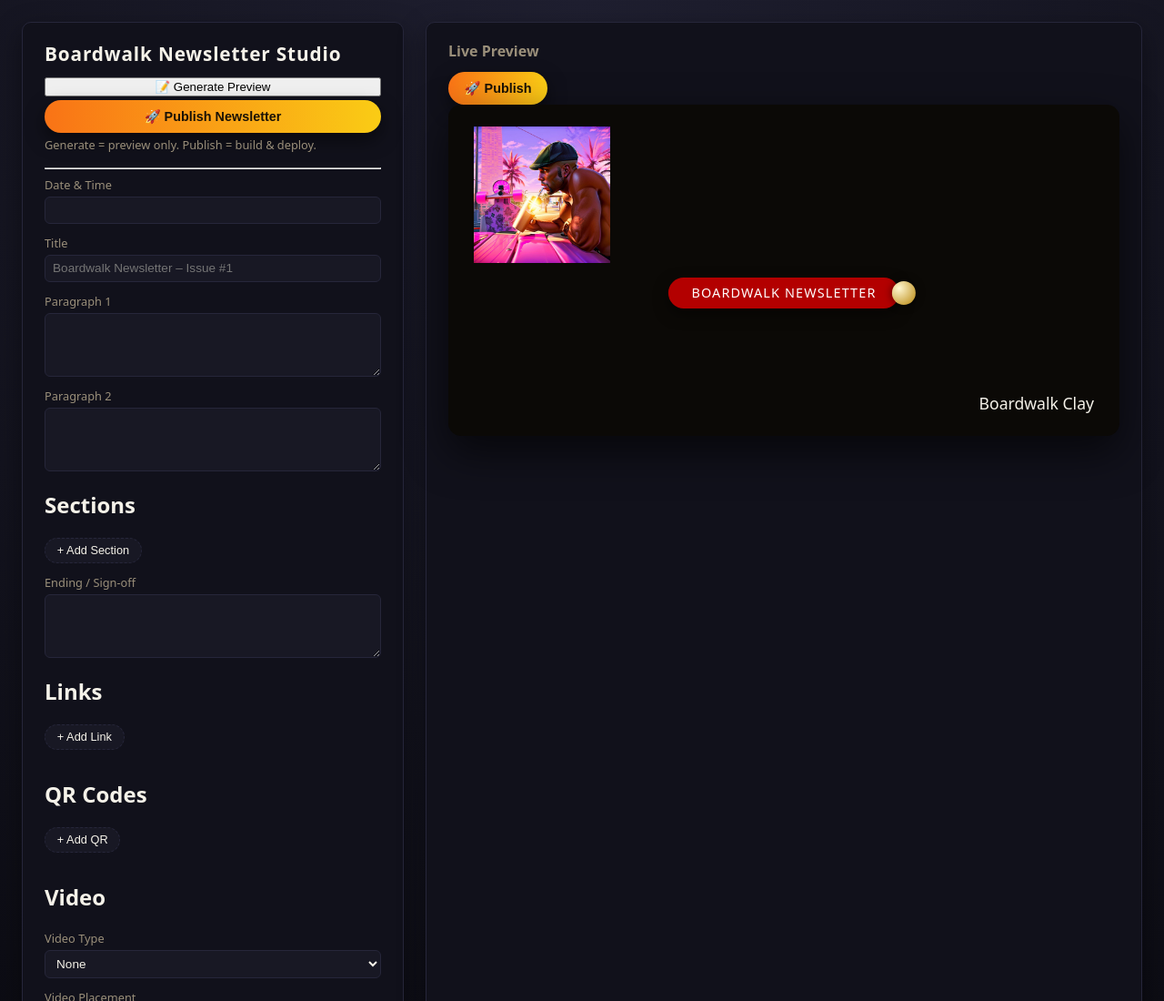
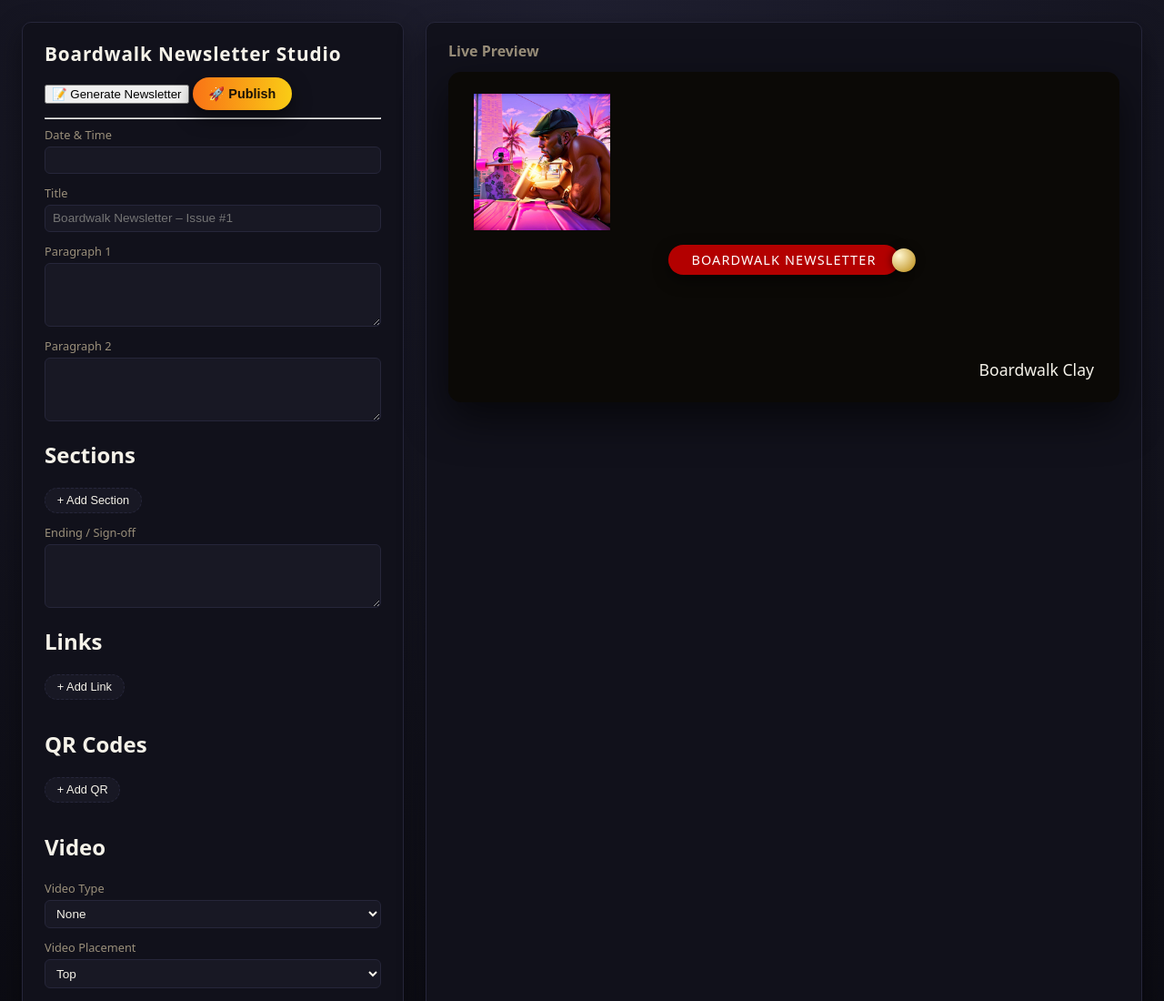
Before and after one commit to boardwalkclay1/Newsletter, a plain HTML site: page public/dashboard/index.html in a window 1280 px wide. Shown: the top 1100 px of the page at 91% size. Drawn offline with Linux system fonts and the light colour scheme; a web font is replaced by a local one.

Commit message:
Update index.html

```diff
--- a/public/dashboard/index.html
+++ b/public/dashboard/index.html
@@ -4,22 +4,6 @@
   <meta charset="utf-8">
   <title>Boardwalk Newsletter Studio</title>
   <meta name="viewport" content="width=device-width, initial-scale=1">
-
-  <!-- Favicon -->
-  <link rel="icon" type="image/x-icon" href="/assets/favicon.ico">
-  <link rel="shortcut icon" href="/assets/favicon.ico">
-
-  <!-- Social Preview -->
-  <meta property="og:title" content="Boardwalk Newsletter Studio">
-  <meta property="og:description" content="Create, preview, and publish Boardwalk newsletters with one click.">
-  <meta property="og:image" content="/assets/social-preview.jpg">
-  <meta property="og:type" content="website">
-  <meta property="og:url" content="https://your-dashboard-domain.com/dashboard/">
-
-  <meta name="twitter:card" content="summary_large_image">
-  <meta name="twitter:title" content="Boardwalk Newsletter Studio">
-  <meta name="twitter:description" content="Create, preview, and publish Boardwalk newsletters with one click.">
-  <meta name="twitter:image" content="/assets/social-preview.jpg">
 
   <!-- Google Fonts -->
   <link href="https://fonts.googleapis.com/css2?family=Great+Vibes&family=Playfair+Display&family=Cormorant+Garamond&family=Lora&family=Merriweather&family=Dancing+Script:wght@400;600&family=Cinzel&family=Marcellus+SC&family=Uncial+Antiqua&family=Lobster&family=Inter&family=Montserrat&family=Poppins&family=Roboto+Slab&family=Crimson+Text&family=Spectral&family=Alegreya&family=Old+Standard+TT&family=Tangerine:wght@400;700&family=Arizonia&display=swap" rel="stylesheet">
@@ -37,11 +21,10 @@
 
       <h1 class="studio-title">Boardwalk Newsletter Studio</h1>
 
-      <!-- BUTTONS -->
-      <div class="publish-box">
-        <button id="generateBtn" class="btn-generate">📝 Generate Preview</button>
-        <button id="publishBtn" class="btn-publish">🚀 Publish Newsletter</button>
-        <p class="note">Generate = preview only. Publish = build & deploy.</p>
+      <!-- BUTTONS (TOP LEFT + TOP RIGHT) -->
+      <div class="top-buttons">
+        <button id="generateBtn" class="btn-generate">📝 Generate Newsletter</button>
+        <button id="publishBtn" class="btn-publish right">🚀 Publish</button>
       </div>
 
       <hr>
@@ -163,9 +146,6 @@
     <main class="panel-right">
       <h2>Live Preview</h2>
 
-      <!-- PUBLISH BUTTON IN PREVIEW -->
-      <button id="publishBtnTop" class="btn-publish preview-publish">🚀 Publish</button>
-
       <div id="preview" class="newsletter-preview">
 
         <!-- HEADER -->
```
